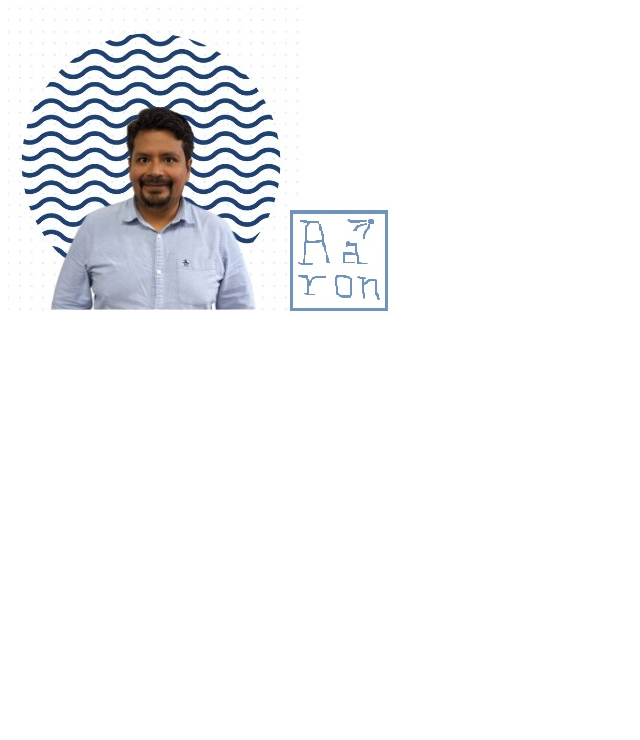
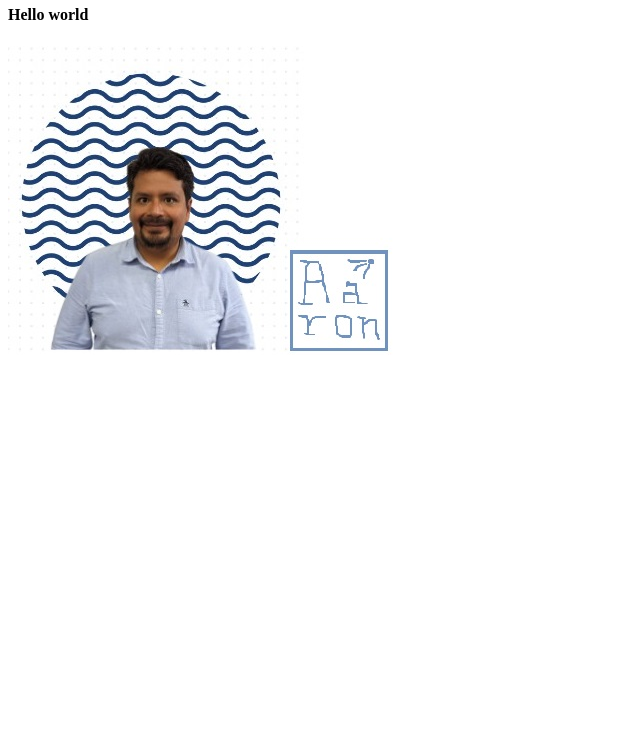
Before and after one commit to kloudpaper/emeritusahc, a plain HTML site: page index.html in a window 1280 px wide. Shown: the part 60-800 px from the top of the page, without its empty margins (0-640 px from the left). Drawn offline with Linux system fonts and the light colour scheme.

Commit message:
hello World edition

```diff
--- a/index.html
+++ b/index.html
@@ -1,6 +1,7 @@
 <html>
  <body>
   <h1> Aaron's Portfolio </h1>
+  <h4>Hello world</h4>
   <img src="./biophotoIndex.JPG">
  </body>
 </html>
```
